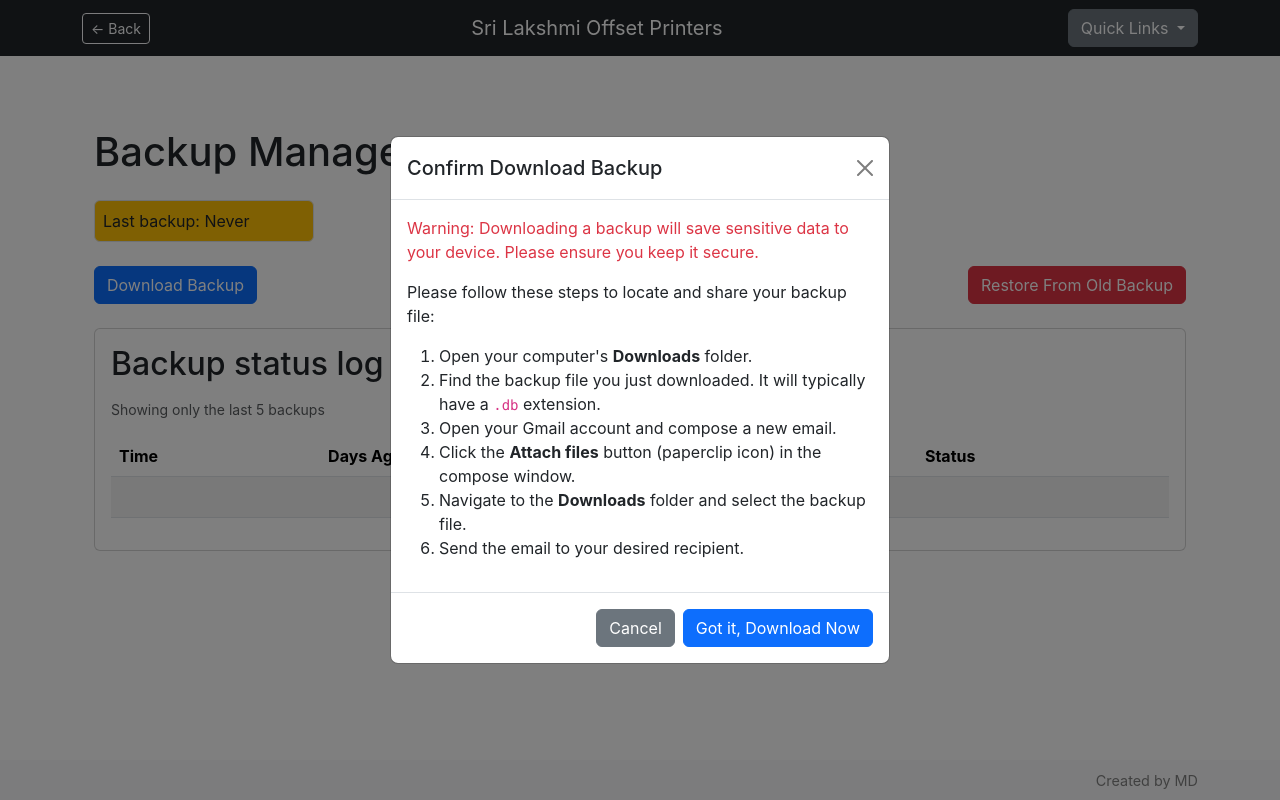
After one commit to dineshmiriyala/bill-generator, a Flask app: page /backup in a window 1280 px wide, after a click on "Download Backup". The commit adds this page. Run offline with Flask 3, Linux system fonts and the light colour scheme; some libraries are stand-ins or nearby versions.

Commit message:
Added Backup feature with alerts for timely backup

```diff
--- a/app.py
+++ b/app.py
@@ -1,4 +1,5 @@
 from flask import Flask, render_template, render_template_string, request, Response, jsonify, redirect, url_for, flash
+from flask_mail import Mail, Message
 from datetime import datetime, timedelta, timezone
 from flask_migrate import Migrate
 from db.models import *
@@ -13,6 +14,14 @@ from sqlalchemy import inspect
 from flask import session
 import os
 from pathlib import Path
+import os, sys, shutil
+from pathlib import Path
+from flask import Flask
+from flask_sqlalchemy import SQLAlchemy
+from flask_migrate import Migrate
+from migration import migrate_db
+from flask import send_file
+import io
 
 
 def _format_customer_id(n: int) -> str:
@@ -47,16 +56,22 @@ USER_PROFILE = {
     },
 }
 # --- top of app.py: imports & app/db config ---
-import os, sys, shutil
-from pathlib import Path
-from flask import Flask
-from flask_sqlalchemy import SQLAlchemy
-from flask_migrate import Migrate
-from migration import migrate_db
+
 
 app = Flask(__name__)
 basedir = Path(__file__).parent.resolve()
 app.config['SECRET_KEY'] = os.getenv('SECRET_KEY', 'super-secret')
+
+# --- Flask-Mail configuration ---
+app.config.update(
+    MAIL_SERVER=os.getenv("MAIL_SERVER", "smtp.gmail.com"),
+    MAIL_PORT=int(os.getenv("MAIL_PORT", 587)),
+    MAIL_USE_TLS=True,
+    MAIL_USERNAME=os.getenv("MAIL_USER"),
+    MAIL_PASSWORD=os.getenv("MAIL_PASS"),
+    MAIL_DEFAULT_SENDER=os.getenv("MAIL_USER")
+)
+mail = Mail(app)
 
 
 def _desktop_data_dir(app_name: str) -> Path:
@@ -368,6 +383,24 @@ def _flash_test():
 # Home Route
 @app.route('/')
 def home():
+    # Check for last backup
+    session.pop('persistent_notice', None)
+    last_record = lastBackup.query.order_by(lastBackup.occurred_at.desc()).first()
+
+    if not last_record or not last_record.occurred_at:
+        # No backups exist
+        session['persistent_notice'] = (
+            "⚠️ No backup has been done yet."
+            "<a href='" + url_for('backup_page') + "' class='btn btn-sm btn-warning ms-2'>Create your first backup</a>"
+        )
+    else:
+        days_since = (datetime.now() - last_record.occurred_at).days
+        if days_since > 30:
+            session['persistent_notice'] = (
+                "⚠️ Last backup is over 30 days old. Click here:"
+                "<a href='" + url_for('backup_page') + "' class='btn btn-sm btn-danger ms-2'>Backup now</a>"
+            )
+
     return render_template('home.html')
 
 
@@ -785,7 +818,7 @@ def api_statements_summary():
         month = int(request.args.get('month') or today.month)
         start_date = datetime(year, month, 1).date()
         end_date = datetime(year, 12, 31).date() if month == 12 else (
-                    datetime(year, month + 1, 1).date() - timedelta(days=1))
+                datetime(year, month + 1, 1).date() - timedelta(days=1))
     else:
         start_date = _parse_date(request.args.get('start'))
         end_date = _parse_date(request.args.get('end'))
@@ -859,7 +892,7 @@ def api_statements_invoices():
         month = int(request.args.get('month') or today.month)
         start_date = datetime(year, month, 1).date()
         end_date = datetime(year, 12, 31).date() if month == 12 else (
-                    datetime(year, month + 1, 1).date() - timedelta(days=1))
+                datetime(year, month + 1, 1).date() - timedelta(days=1))
     else:
         start_date = _parse_date(request.args.get('start'))
         end_date = _parse_date(request.args.get('end'))
@@ -1490,47 +1523,77 @@ def latest_bill_preview():
                            total_in_words=amount_to_words(current_invoice.totalAmount))
 
 
-"""@app.route('/downlaod-pdf/<int:invoice_id>')
-def downlaod_pdf(invoice_id):
-    current_invoice = invoice.query.get_or_404(invoice_id)
-    current_customer = customer.query.get(current_invoice.customerId)
-    items = invoiceItem.query.filter_by(invoiceId = current_invoice.id).all()
-    item_data = []
-
-    for i in items:
-        item_name = item.query.get(i.itemId).name if i.itemId else "Unknown"
-        entry = (
-            item_name,
-            "N/A",
-            i.quantity,
-            i.rate,
-            i.discount,
-            i.taxPercentage,
-            i.line_total
-        )
-        item_data.append(entry)
-    dc_numbers = [i.dcNo or '' for i in items]
-    dcno = any(bool((x or '').strip()) for x in dc_numbers)
-    html_content = render_template(
-        'bill_preview.html',
-        invoice=current_invoice,
-        customer=current_customer,
-        items=item_data,
-        dcno=dcno,
-        dc_numbers=dc_numbers
+# --- Backup Feature ---
+@app.route('/backup', methods=['GET', 'POST'])
+def backup_page():
+    """
+    Backup management page showing last backup time and allowing restore via upload.
+    """
+    days_ago = None
+    last_record = lastBackup.query.order_by(lastBackup.occurred_at.desc()).first()
+
+    if request.method == 'POST' and 'backupFile' in request.files:
+        f = request.files['backupFile']
+        if f and f.filename.endswith('.db'):
+            # Save uploaded file temporarily
+            uploaded_path = basedir / "uploaded_backup.db"
+            f.save(uploaded_path)
+
+            # Overwrite live DB with uploaded backup
+            shutil.copy2(uploaded_path, db_file)
+
+            # Log restore as a backup event
+            new_entry = lastBackup(note="Backup restored")
+            db.session.add(new_entry)
+            db.session.commit()
+
+            flash("Backup restored successfully!", "success")
+            return redirect(url_for('backup_page'))
+        else:
+            flash("Invalid file. Please upload a .db backup.", "danger")
+
+    if last_record:
+        days_ago = (datetime.now() - last_record.occurred_at).days
+
+    logs = lastBackup.query.order_by(lastBackup.occurred_at.desc()).limit(5).all()
+
+    for log in logs:
+        if log.occurred_at:
+            log.days_ago = (datetime.utcnow() - log.occurred_at).days
+        else:
+            log.days_ago = None
+
+    return render_template(
+        'backup.html',
+        last_backup_date=last_record.occurred_at.strftime("%Y-%m-%d %H:%M") if last_record else "Never",
+        days_ago=days_ago if days_ago is not None else "N/A",
+        backup_logs=logs
     )
 
-    filename = f"{current_invoice.invoiceId}.pdf"
-    filepath = os.path.join(app.root_path, 'static/pdf', filename)
-    HTML(string = html_content, base_url = request.base.url).write_pdf(filepath)
-
-    return f"PDF Generated Successfully! <a href = '/static/pdfs/{filename}' target = '_blank'>View PDF</a>"
-@app.route('/generate-pdf')
-def generate_pdf(invoice_id, customer, items, total):
-    generate_invoice_pdf()
-
-    return f"PDF generated successfully! <a href = '/static/pdfs/generated_invoice.pdf' target='_blank'>View PDF</a>"
-"""
+
+@app.route('/backup/now')
+def backup_now():
+    """
+    Create backup of the DB and serve it as a direct download to the user.
+    """
+    # Log this backup in DB
+    new_entry = lastBackup(note="Backup downloaded")
+    db.session.add(new_entry)
+    db.session.commit()
+
+    # Load DB into memory buffer
+    buf = io.BytesIO()
+    with open(db_file, 'rb') as f:
+        buf.write(f.read())
+    buf.seek(0)
+
+    # Direct download
+    return send_file(
+        buf,
+        as_attachment=True,
+        download_name=f"backup_{new_entry.occurred_at.strftime('%Y%m%d_%H%M%S')}.db",
+        mimetype="application/octet-stream"
+    )
 
 app.jinja_env.globals.update(zip=zip)
 
--- /dev/null
+++ b/templates/backup.html
@@ -0,0 +1,209 @@
+{% extends "base.html" %}
+{% block content %}
+<main class="container my-4">
+    <h1 class="mb-4">Backup Management</h1>
+
+    <section class="mb-4 d-flex align-items-center justify-content-start gap-3">
+        <div class="me-auto border p-2 rounded
+            {% if days_ago != 'N/A' and days_ago <= 30 %}
+                bg-success text-white
+            {% elif days_ago != 'N/A' and days_ago > 30 %}
+                text-white
+            {% else %}
+                bg-warning text-dark
+            {% endif %}
+            " style="min-width: 220px; {% if days_ago != 'N/A' and days_ago > 30 %}background-color:#b22222;{% endif %}">
+            Last backup:
+            <span>
+                {% if last_backup_date %}
+                    {{ last_backup_date.split(' ')[0] }}
+                {% else %}
+                    Never
+                {% endif %}
+            </span>
+            {% if days_ago != "N/A" %}
+                <span class="badge bg-light text-dark ms-2">{{ days_ago }} days ago</span>
+            {% endif %}
+        </div>
+    </section>
+
+    <section class="mb-4 d-flex justify-content-between">
+        <button type="button" class="btn btn-primary" data-bs-toggle="modal" data-bs-target="#downloadBackupModal">
+            Download Backup
+        </button>
+        <button type="button" class="btn btn-danger" id="toggleRestoreBtn">Restore From Old Backup</button>
+    </section>
+
+    <section class="mb-4">
+        <div class="card">
+            <div class="card-body">
+                <h2 class="card-title mb-3">Backup status log</h2>
+                <p class="text-muted small">Showing only the last 5 backups</p>
+                <table class="table table-striped">
+                    <thead>
+                        <tr>
+                            <th scope="col">Time</th>
+                            <th scope="col">Days Ago</th>
+                            <th scope="col">Action</th>
+                            <th scope="col">Status</th>
+                        </tr>
+                    </thead>
+                    <tbody>
+                        {% for log in backup_logs %}
+                        <tr>
+                          <td>{{ log.occurred_at.strftime("%Y-%m-%d") }}</td>
+                          <td>
+                            {{ log.days_ago }} days ago
+                          </td>
+                          <td>{{ log.note or 'Backup' }}</td>
+                          <td><span class="badge bg-success">Success</span></td>
+                        </tr>
+                        {% else %}
+                        <tr><td colspan="4" class="text-center">No backup activity yet.</td></tr>
+                        {% endfor %}
+                    </tbody>
+                </table>
+            </div>
+        </div>
+    </section>
+
+    <form id="restoreForm" method="post" enctype="multipart/form-data" action="{{ url_for('backup_page') }}" class="mt-3 d-none">
+        <div class="mb-3 text-danger">
+            Warning: Restoring a backup will replace existing data. Please ensure you have a current backup before proceeding.
+        </div>
+        <div class="mb-3">
+            <input type="file" name="backupFile" id="backupFile" class="form-control" accept=".bak,.zip,.tar,.db" required>
+        </div>
+        <button type="button" class="btn btn-success" id="restoreBtn">Restore Backup</button>
+    </form>
+</main>
+
+<!-- Download Backup Modal -->
+<div class="modal fade" id="downloadBackupModal" tabindex="-1" aria-labelledby="downloadBackupModalLabel" aria-hidden="true">
+  <div class="modal-dialog modal-dialog-centered">
+    <div class="modal-content">
+      <div class="modal-header">
+        <h5 class="modal-title" id="downloadBackupModalLabel">Confirm Download Backup</h5>
+        <button type="button" class="btn-close" data-bs-dismiss="modal" aria-label="Close"></button>
+      </div>
+      <div class="modal-body">
+        <div class="mb-3 text-danger">
+          Warning: Downloading a backup will save sensitive data to your device. Please ensure you keep it secure.
+        </div>
+        <p>Please follow these steps to locate and share your backup file:</p>
+        <ol>
+          <li>Open your computer's <strong>Downloads</strong> folder.</li>
+          <li>Find the backup file you just downloaded. It will typically have a <code>.db</code> extension.</li>
+          <li>Open your Gmail account and compose a new email.</li>
+          <li>Click the <strong>Attach files</strong> button (paperclip icon) in the compose window.</li>
+          <li>Navigate to the <strong>Downloads</strong> folder and select the backup file.</li>
+          <li>Send the email to your desired recipient.</li>
+        </ol>
+      </div>
+      <div class="modal-footer">
+        <button type="button" class="btn btn-secondary" data-bs-dismiss="modal">Cancel</button>
+        <button type="button" class="btn btn-primary" id="downloadConfirmBtn">Got it, Download Now</button>
+      </div>
+    </div>
+  </div>
+</div>
+
+<!-- Restore Confirmation Modal -->
+<div class="modal fade" id="restoreConfirmModal" tabindex="-1" aria-labelledby="restoreConfirmModalLabel" aria-hidden="true">
+  <div class="modal-dialog modal-dialog-centered">
+    <div class="modal-content">
+      <div class="modal-header">
+        <h5 class="modal-title" id="restoreConfirmModalLabel">Confirm Restore</h5>
+        <button type="button" class="btn-close" data-bs-dismiss="modal" aria-label="Close"></button>
+      </div>
+      <div class="modal-body">
+        <div class="mb-3 text-danger">
+          Warning: Restoring a backup will replace existing data. Please ensure you have a current backup before proceeding.
+        </div>
+        <label for="restoreConfirmInput" class="form-label">Type "confirm" to proceed:</label>
+        <input type="text" id="restoreConfirmInput" class="form-control" autocomplete="off" />
+        <div id="restoreErrorMsg" class="text-danger mt-2" style="display:none;">You must type "confirm" to restore the backup.</div>
+      </div>
+      <div class="modal-footer">
+        <button type="button" class="btn btn-secondary" data-bs-dismiss="modal">Cancel</button>
+        <button type="button" class="btn btn-success" id="restoreConfirmBtn">Confirm</button>
+      </div>
+    </div>
+  </div>
+</div>
+
+<script>
+document.addEventListener('DOMContentLoaded', function() {
+    // Toggle restore form
+    const toggleRestoreBtn = document.getElementById('toggleRestoreBtn');
+    const restoreForm = document.getElementById('restoreForm');
+    toggleRestoreBtn.addEventListener('click', function() {
+        restoreForm.classList.toggle('d-none');
+    });
+
+    // Restore modal elements
+    const restoreBtn = document.getElementById('restoreBtn');
+    const restoreConfirmModalEl = document.getElementById('restoreConfirmModal');
+    const restoreConfirmBtn = document.getElementById('restoreConfirmBtn');
+    const restoreConfirmInput = document.getElementById('restoreConfirmInput');
+    const restoreErrorMsg = document.getElementById('restoreErrorMsg');
+    const restoreFormElement = restoreForm;
+
+    let restoreModal = null;
+    if (typeof bootstrap !== 'undefined') {
+        restoreModal = new bootstrap.Modal(restoreConfirmModalEl);
+    }
+
+    restoreBtn.addEventListener('click', function() {
+        restoreConfirmInput.value = '';
+        restoreErrorMsg.style.display = 'none';
+        if (restoreModal) {
+            restoreModal.show();
+        } else {
+            restoreConfirmModalEl.style.display = 'block';
+        }
+    });
+
+    restoreConfirmBtn.addEventListener('click', function() {
+        if (restoreConfirmInput.value.trim() === 'confirm') {
+            restoreErrorMsg.style.display = 'none';
+            if (restoreModal) {
+                restoreModal.hide();
+            }
+            // Submit the restore form
+            setTimeout(() => {
+                restoreFormElement.submit();
+            }, 200);
+        } else {
+            restoreErrorMsg.style.display = 'block';
+            restoreConfirmInput.focus();
+        }
+    });
+
+    restoreConfirmInput.addEventListener('keydown', function(event) {
+        if (event.key === 'Enter') {
+            event.preventDefault();
+            restoreConfirmBtn.click();
+        }
+    });
+
+    // Download modal elements
+    const downloadConfirmBtn = document.getElementById('downloadConfirmBtn');
+    const downloadBackupModalEl = document.getElementById('downloadBackupModal');
+
+    let downloadModal = null;
+    if (typeof bootstrap !== 'undefined') {
+        downloadModal = new bootstrap.Modal(downloadBackupModalEl);
+    }
+
+    downloadConfirmBtn.addEventListener('click', function() {
+        if (downloadModal) {
+            downloadModal.hide();
+        }
+        setTimeout(() => {
+            window.location.href = "/backup/now";
+        }, 200);
+    });
+});
+</script>
+{% endblock %}
```
Also changed, not shown: db/models.py (+16 -0 lines), migration.py (+14 -13 lines), templates/home.html (+27 -1 lines), uploaded_backup.db (added).
